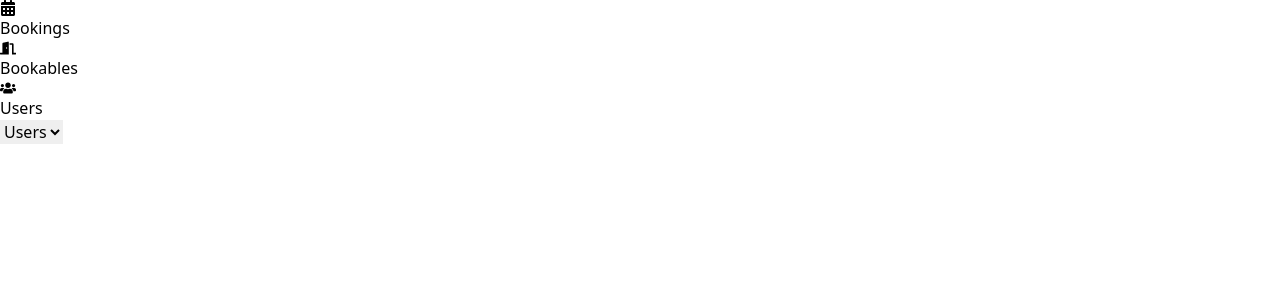
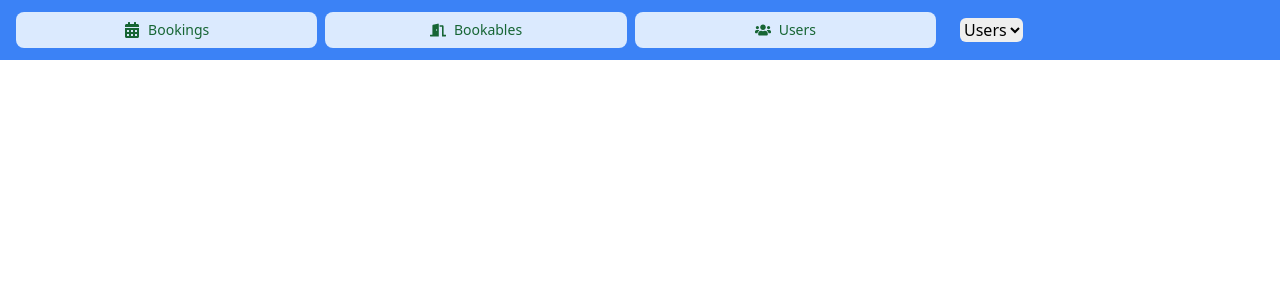
Before and after one commit to egba001/bookings_manager, a React (Create React App) app: page / in a window 1280 px wide. Shown: the top 300 px of the page. Built offline with nearby package versions, Linux system fonts and the light colour scheme.

Commit message:
navbar design

```diff
--- a/src/App.js
+++ b/src/App.js
@@ -9,26 +9,25 @@ import UserPicker from "./components/Users/UserPicker.js";
 function App() {
   return (
     <Router>
-      <div className='bg-red'>
-        <header>
-          <nav>
-            <ul>
-              <li>
-                <NavLink to="/bookings" className="btn">
+        <header className='flex bg-blue-500 w-screen justify'>
+          <nav className='w-3/4 px-4'>
+            <ul className='py-3 flex w-full'>
+              <li className='w-2/4  text-green-800 bg-blue-100  p-2 rounded-lg mr-2 hover:bg-blue-300'>
+                <NavLink to="/bookings" className="flex text-center items-center  justify-center">
                   <FaCalendarAlt />
-                  <span>Bookings</span>
+                  <span className='pl-2 text-sm'>Bookings</span>
                 </NavLink>
               </li>
-              <li>
-                <NavLink to="/bookables" className="btn">
+              <li className=' group w-2/4 text-green-800 bg-blue-100  p-2 rounded-lg mr-2 hover:bg-blue-300'>
+                <NavLink to="/bookables" className="flex text-center items-center  justify-center">
                   <FaDoorOpen />
-                  <span>Bookables</span>
+                  <span className='pl-2 text-sm'>Bookables</span>
                 </NavLink>
               </li>
-              <li>
-                <NavLink to="/users" className="btn">
+              <li className='w-2/4  text-green-800 bg-blue-100  p-2 rounded-lg mr-2 hover:bg-blue-300'>
+                <NavLink to="/users" className="flex text-center items-center  justify-center">
                   <FaUsers />
-                  <span>Users</span>
+                  <span className='pl-2 text-sm'>Users</span>
                 </NavLink>
               </li>
             </ul>
@@ -42,7 +41,6 @@ function App() {
           <Route path="/bookables" element={<BookablesPage />}/>
           <Route path="/users" element={<UsersPage />}/>
         </Routes>
-      </div>
     </Router>
   )
 }
--- a/src/components/Users/UserPicker.js
+++ b/src/components/Users/UserPicker.js
@@ -1,8 +1,9 @@
 import React from "react";
+import '../../index.css';
 
 function UserPicker () {
     return (
-        <select>
+        <select className='h-fit self-center rounded-md mr-1'>
             <option>Users</option>
         </select>
     )
```
